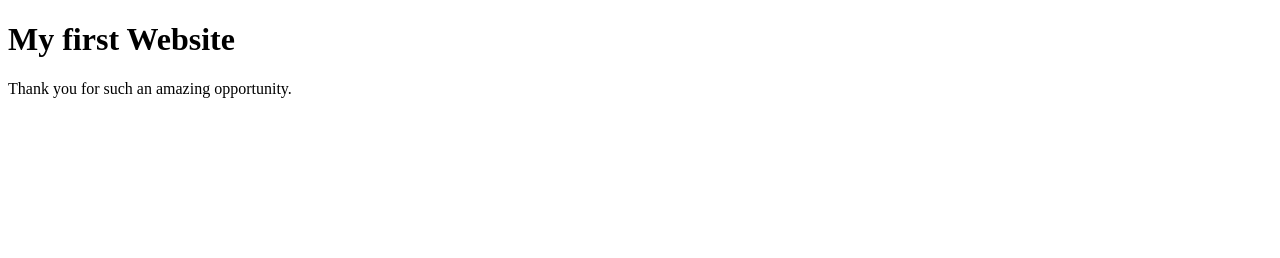
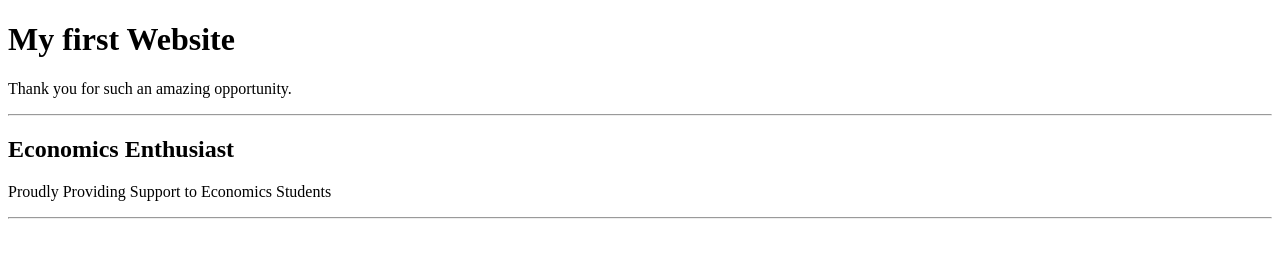
Before and after one commit to nkhosamillions/economics-enthusiast-website, a plain HTML site: page index.html in a window 1280 px wide. Drawn offline with Linux system fonts and the light colour scheme.

Commit message:
Add files via upload

```diff
--- a/index.html
+++ b/index.html
@@ -1,12 +1,16 @@
 <!DOCTYPE html>
 <html>
-<head>
+<head >
 <title>Page Title</title>
 </head>
 <body>
 
 <h1>My first Website</h1>
 <p>Thank you for such an amazing opportunity.</p>
+<hr>
+<h2>Economics Enthusiast</h2>
+<p>Proudly Providing Support to Economics Students</p>
+<hr>
 
 </body>
 </html>
```
